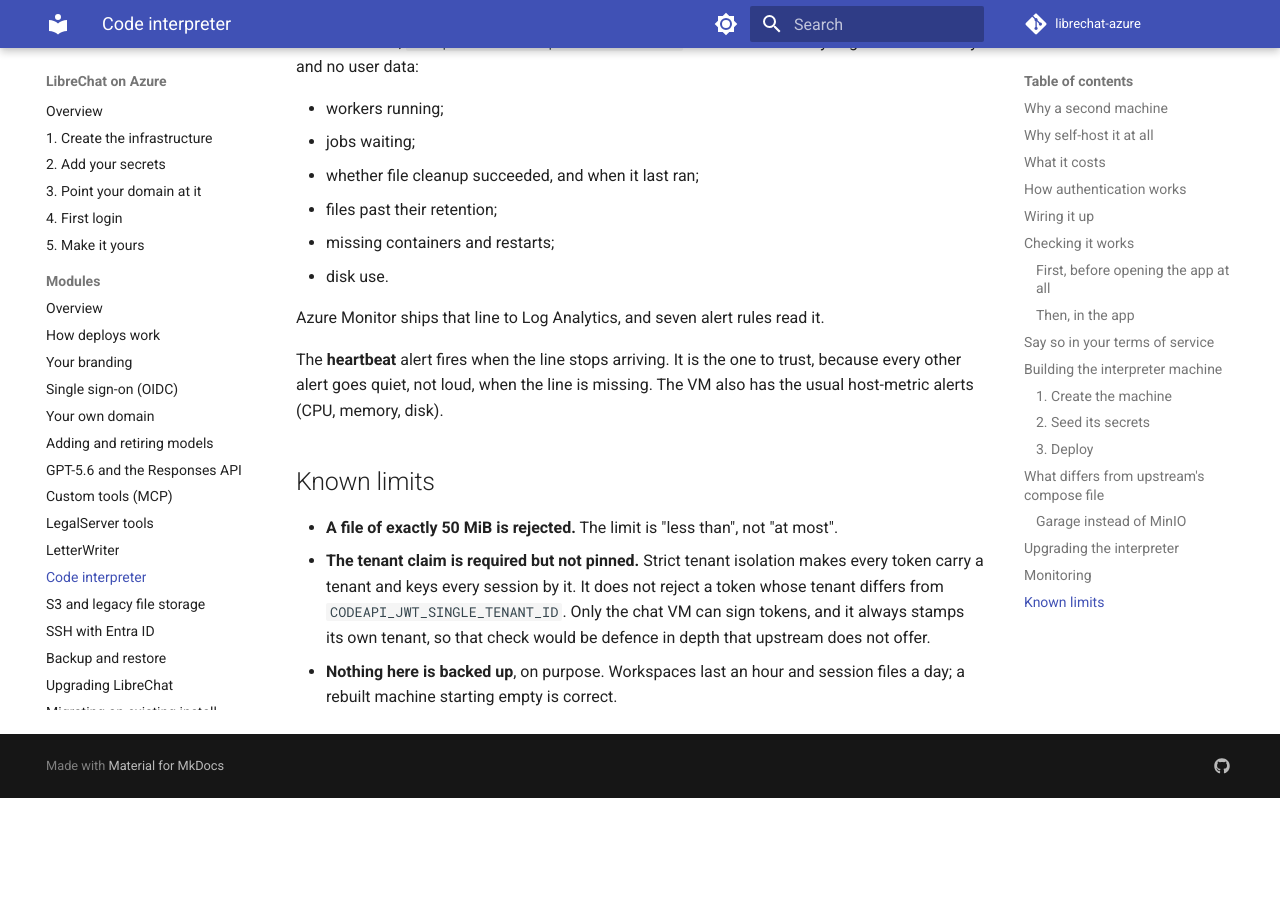
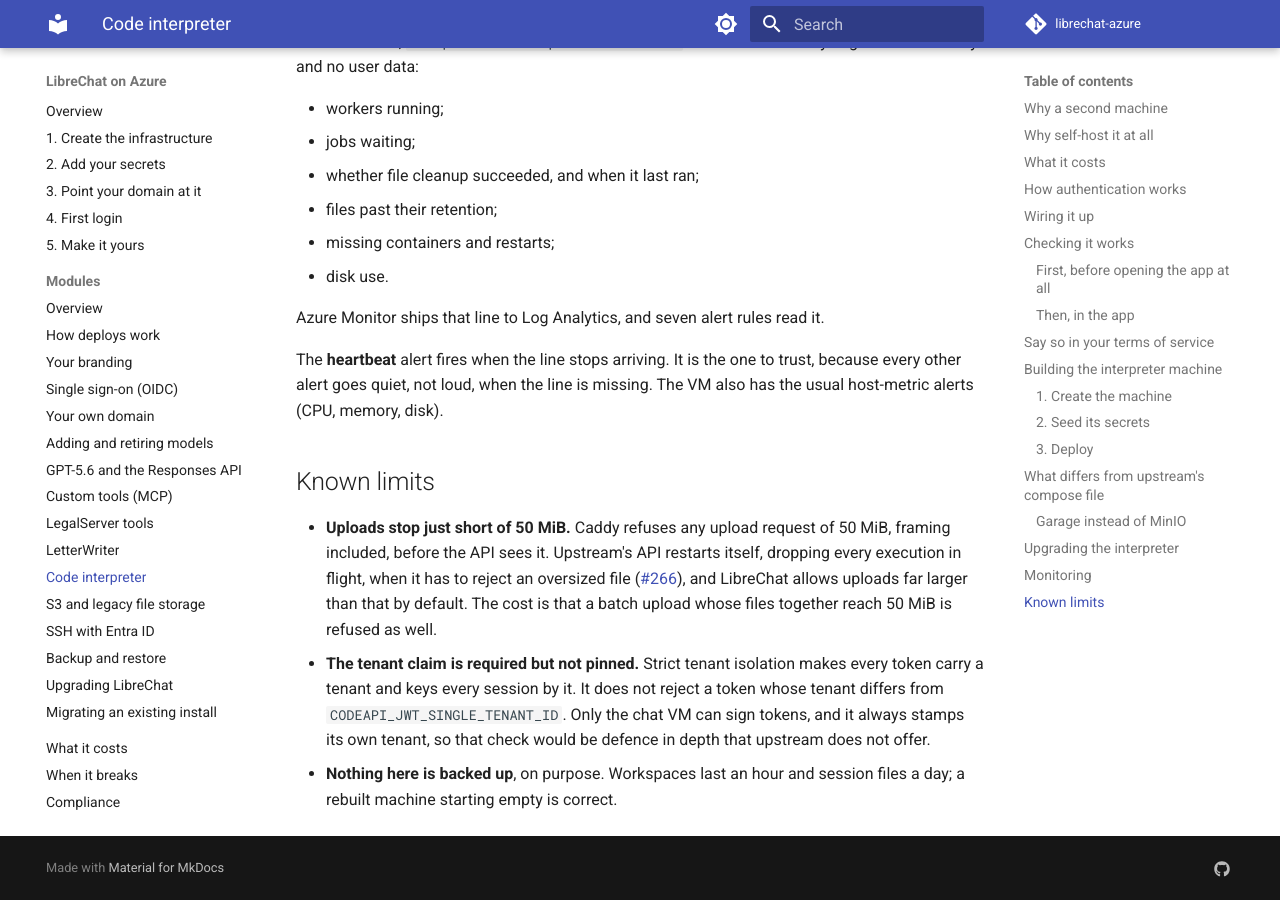
Before and after one commit to MarylandLegalAid/librechat-azure, an MkDocs documentation site: the page built from docs/modules/code-interpreter.md, in a window 1280 px wide and 900 px high, scrolled down 6698 px. Built offline with MkDocs 1.6.1 and Material for MkDocs 9.7.7, drawn with Linux system fonts in a browser that asks for light colours; comment, search, counter and statistics services are not loaded; before the commit the page ends 7496 px from its top, so only the background shows below that.

Commit message:
Refuse oversized interpreter uploads at Caddy
When the interpreter API rejects a file over MAX_FILE_SIZE it throws an
uncaught "Controller is already closed" and the process restarts,
dropping every execution in flight (upstream #266, open). Reproduced on
the new machine: each over-limit upload in the acceptance test restarted
the api container. LibreChat's own default upload limit is 512 MB, so
any user can trigger it.

Caddy now buffers upload requests in full and refuses them at 50 MiB, so
the API never sees one it would reject.

Co-Authored-By: Claude Opus 5.5 <noreply@anthropic.com>
Claude-Session: https://claude.ai/code/session_017MXW1SFvzfKA5XFR41qnii

```diff
--- a/docs/modules/code-interpreter.md
+++ b/docs/modules/code-interpreter.md
@@ -303,7 +303,12 @@ has the usual host-metric alerts (CPU, memory, disk).
 
 ## Known limits
 
-- **A file of exactly 50 MiB is rejected.** The limit is "less than", not "at most".
+- **Uploads stop just short of 50 MiB.** Caddy refuses any upload request of 50 MiB,
+  framing included, before the API sees it. Upstream's API restarts itself, dropping
+  every execution in flight, when it has to reject an oversized file
+  ([#266](https://github.com/LibreChat-AI/code-interpreter/issues/266)), and LibreChat
+  allows uploads far larger than that by default. The cost is that a batch upload whose
+  files together reach 50 MiB is refused as well.
 - **The tenant claim is required but not pinned.** Strict tenant isolation makes every
   token carry a tenant and keys every session by it. It does not reject a token whose
   tenant differs from `CODEAPI_JWT_SINGLE_TENANT_ID`. Only the chat VM can sign tokens,
```
Also changed, not shown: 2 other files.
